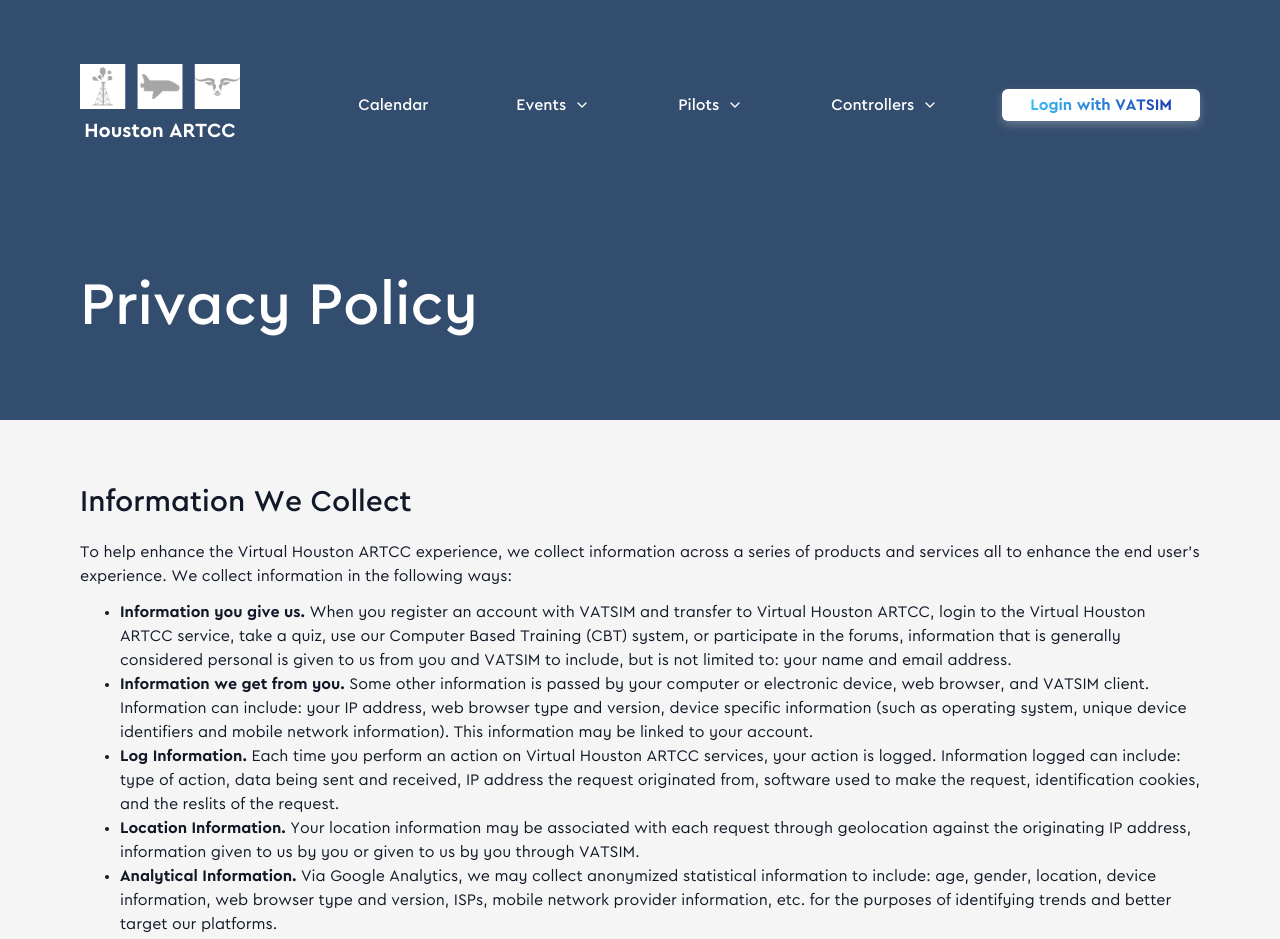
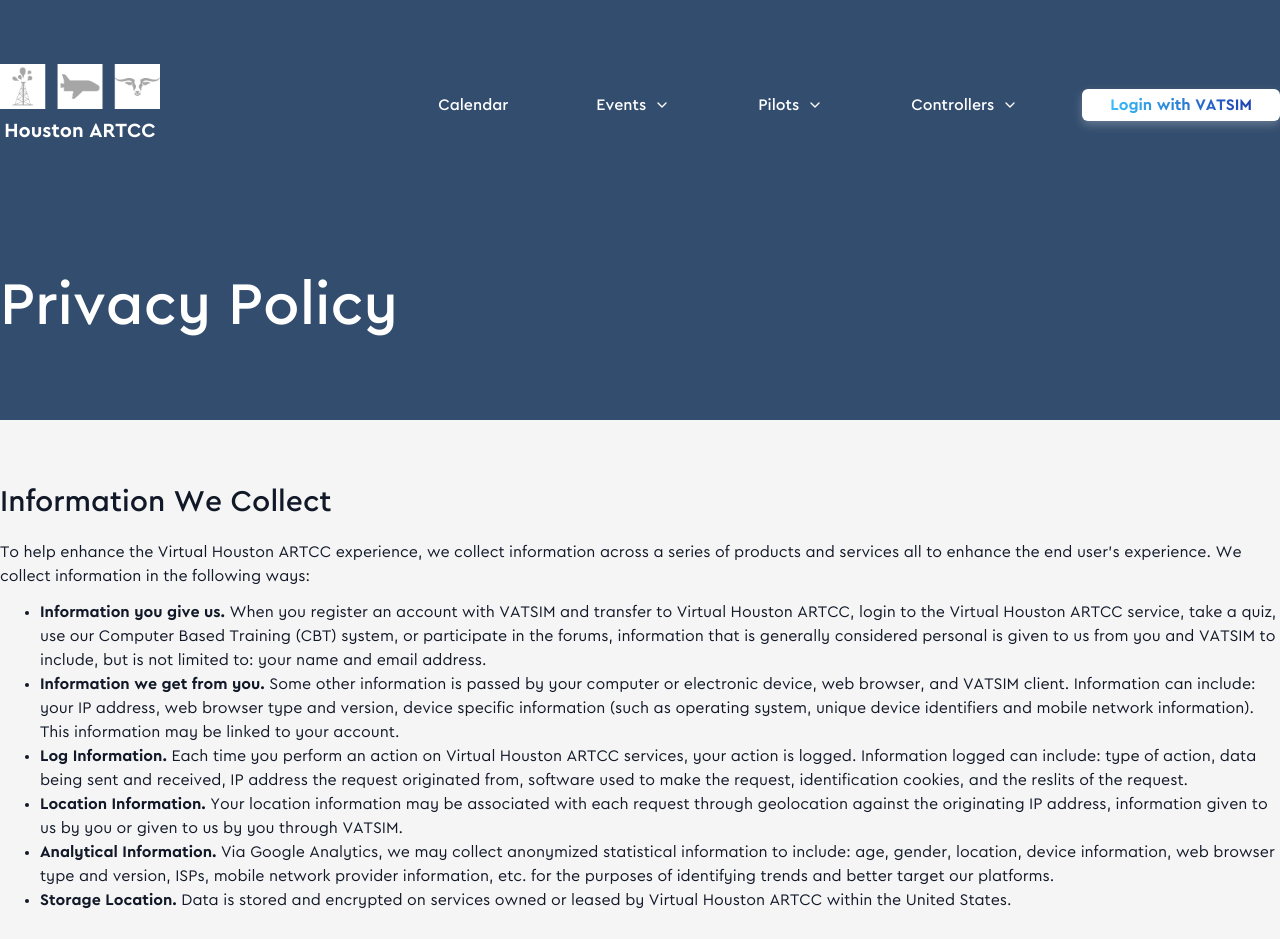
Before and after one commit to Houston-ARTCC/zhu-frontend, a Next.js app: page /privacy in a window 1280 px wide. Shown: the top 939 px of the page. Built offline with nearby package versions, Linux system fonts and the light colour scheme; no server answers.

Commit message:
adjust page margins

```diff
--- a/src/components/Page.tsx
+++ b/src/components/Page.tsx
@@ -8,7 +8,7 @@ interface PageProps extends PropsWithChildren {
 export const Page: React.FC<PageProps> = ({ title, subtitle, children }) => (
     <>
         <div className="flex h-[420px] flex-col justify-end bg-darkblue">
-            <div className="container mx-auto px-20 pb-16 pt-72">
+            <div className="container mx-auto px-0 pb-16 pt-72 2xl:px-20">
                 <h1 className="mb-5 text-6xl font-medium text-white">{title}</h1>
                 <h2 className="text-3xl font-light text-white">{subtitle}</h2>
             </div>
--- a/src/components/PageContent.tsx
+++ b/src/components/PageContent.tsx
@@ -2,7 +2,7 @@ import React, { type PropsWithChildren } from 'react';
 import { LuAlertCircle } from 'react-icons/lu';
 
 export const PageContent: React.FC<PropsWithChildren> = ({ children }) => (
-    <main className="container mx-auto px-20 py-16">
+    <main className="container mx-auto px-0 py-16 2xl:px-20">
         {children}
         <div className="mx-64 mt-16 rounded-md bg-sky-500/10 py-5 pl-7 pr-10 text-sky-500">
             <div className="flex gap-3">
--- a/src/components/static/Navbar.tsx
+++ b/src/components/static/Navbar.tsx
@@ -30,7 +30,7 @@ export const Navbar: React.FC = () => {
                 { 'py-16': !shrink, 'bg-white py-6': shrink },
             )}
         >
-            <div className="container mx-auto flex items-center px-20 font-medium">
+            <div className="container mx-auto flex items-center px-0 font-medium 2xl:px-20">
                 <Link href="/" className="flex flex-col items-center gap-2">
                     <Image
                         src={shrink ? '/img/logo.png' : '/img/logo-light.png'}
```
